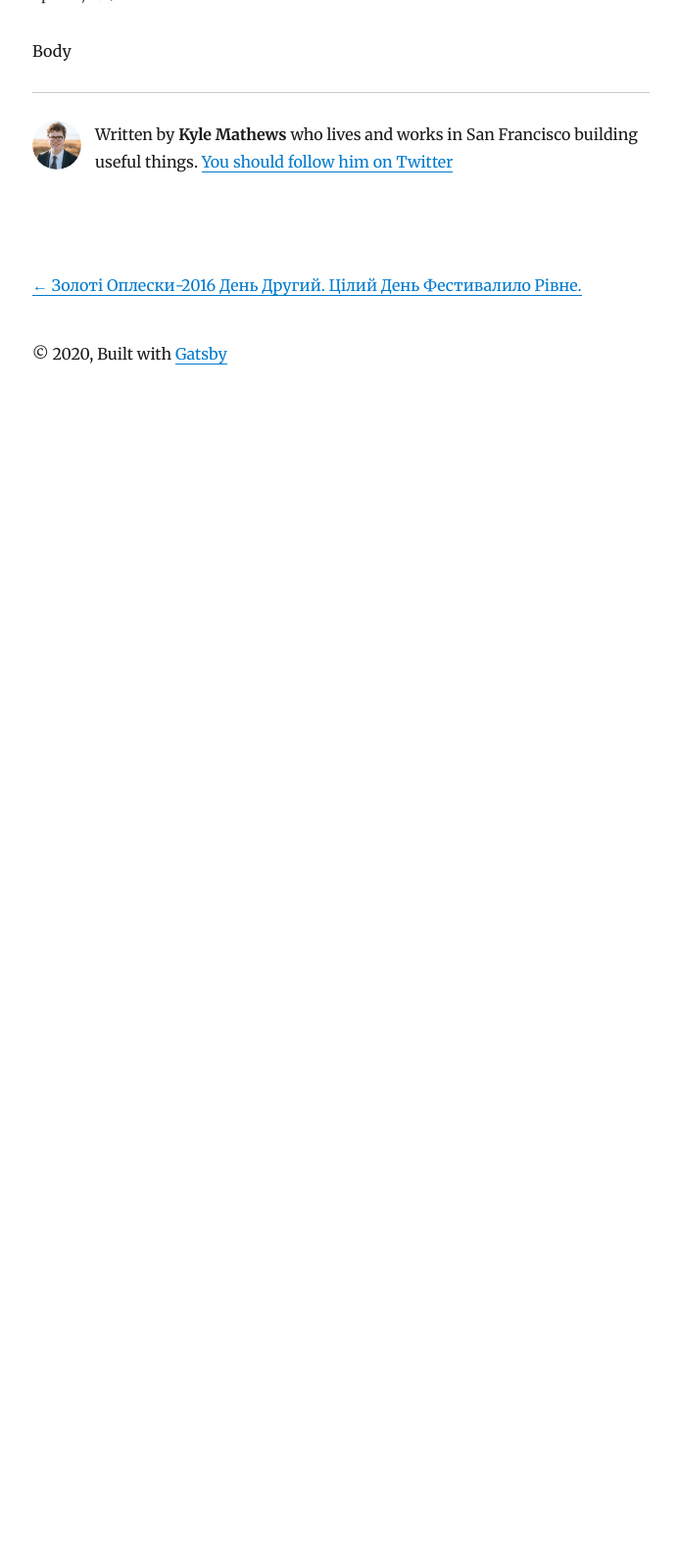
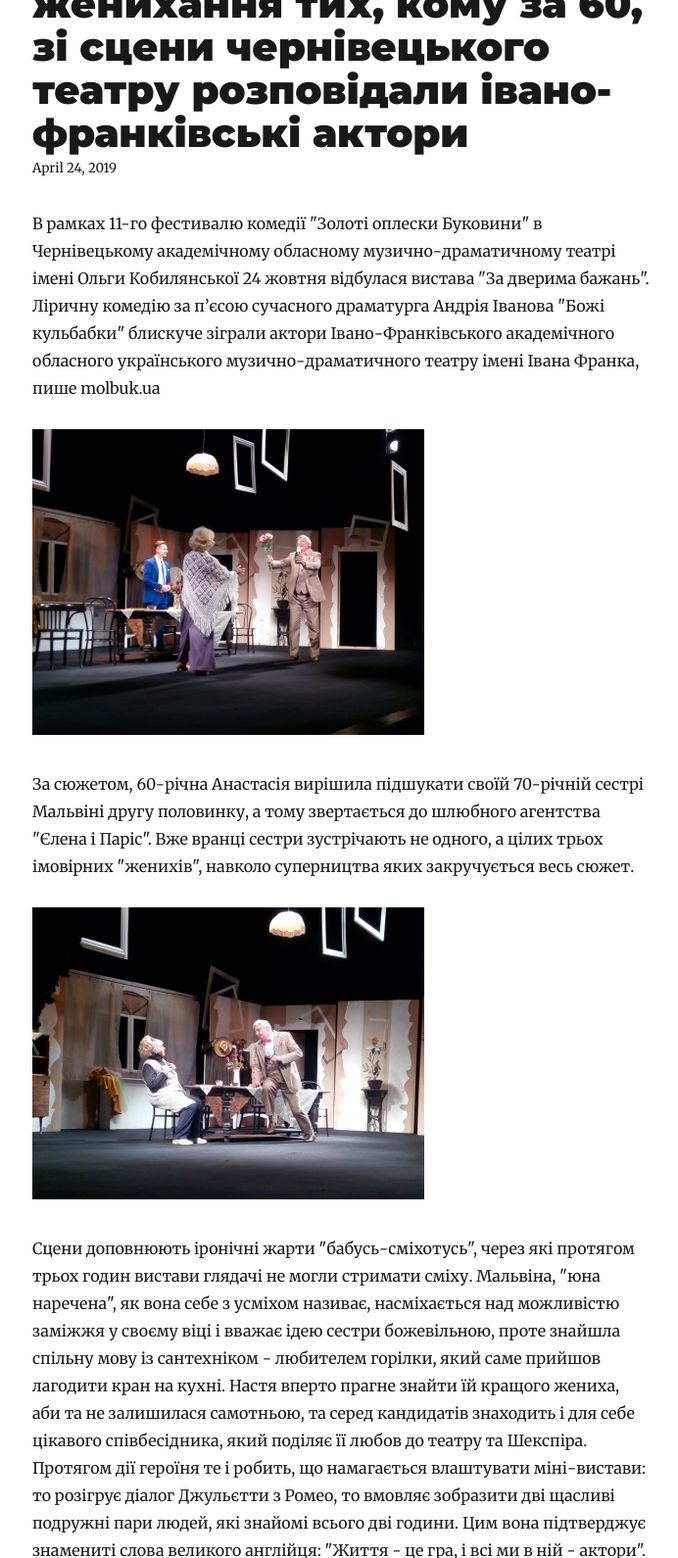
Before and after one commit to vberkoz/gatsby-netlify-cms-blog, a Gatsby site: page /2019-04-24-new-title/ in a window 1280 px wide. Shown: the part 185-1775 px from the top of the page at 98% size, without its empty margins (292-984 px from the left). Before the commit the page ends 800 px from the top, so only its background shows below. Built offline with nearby package versions, Linux system fonts and the light colour scheme; Gatsby itself is replaced by a stand-in of ours; some packages are replaced by stand-ins of ours.

Commit message:
Update Blog “2019-04-24-new-title”

```diff
--- a/content/blog/2019-04-24-new-title.md
+++ b/content/blog/2019-04-24-new-title.md
@@ -1,6 +1,22 @@
 ---
-title: New title
+title: >-
+  Про залицяння і женихання тих, кому за 60, зі сцени чернівецького театру
+  розповідали івано-франківські актори
 date: 2019-04-24T07:03:58.418Z
 description: Description
 ---
-Body
+В рамках 11-го фестивалю комедії "Золоті оплески Буковини" в Чернівецькому академічному обласному музично-драматичному театрі імені Ольги Кобилянської 24 жовтня відбулася вистава "За дверима бажань". Ліричну комедію за п’єсою сучасного драматурга Андрія Іванова "Божі кульбабки" блискуче зіграли актори Івано-Франківського академічного обласного українського музично-драматичного театру імені Івана Франка, пише molbuk.ua
+
+![](/img/1477351647_img_20161024_201951-01.jpg)
+
+За сюжетом, 60-річна Анастасія вирішила підшукати своїй 70-річній сестрі Мальвіні другу половинку, а тому звертається до шлюбного агентства "Єлена і Паріс". Вже вранці сестри зустрічають не одного, а цілих трьох імовірних "женихів", навколо суперництва яких закручується весь сюжет.
+
+![](/img/1477351695_img_20161024_203607-01.jpg)
+
+Сцени доповнюють іронічні жарти "бабусь-сміхотусь", через які протягом трьох годин вистави глядачі не могли стримати сміху. Мальвіна, "юна наречена", як вона себе з усміхом називає, насміхається над можливістю заміжжя у своєму віці і вважає ідею сестри божевільною, проте знайшла спільну мову із сантехніком - любителем горілки, який саме прийшов лагодити кран на кухні. Настя вперто прагне знайти їй кращого жениха, аби та не залишилася самотньою, та серед кандидатів знаходить і для себе цікавого співбесідника, який поділяє її любов до театру та Шекспіра. Протягом дії героїня те і робить, що намагається влаштувати міні-вистави: то розігрує діалог Джульєтти з Ромео, то вмовляє зобразити дві щасливі подружні пари людей, які знайомі всього дві години. Цим вона підтверджує знамениті слова великого англійця: "Життя - це гра, і всі ми в ній - актори".
+
+![](/img/1477351717_img_20161024_193524-01.jpg)
+
+Порівняно з цілим спектаклем, що дарував сміх та позитив, дуже проникливим видався фінальний монолог Насті, де вона розмірковує над сенсом прожитого життя і можливістю щастя. Чоловік, якого вона покинула 30 років тому, зіпсував їй кар`єру великої артистки; чоловік, якого вона нарешті вподобала, виявився пройдисвітом, "залицяльником на один день". Але вона вірить: "Хоч раз в житті треба бути щасливою!". Під час монологу актриса по-справжньому плакала, що дуже перейняло глядачів.
+
+По завершенню вистави зала вибухнула довгими оплесками, акторський склад кілька разів виходив на поклін до глядачів.
```
